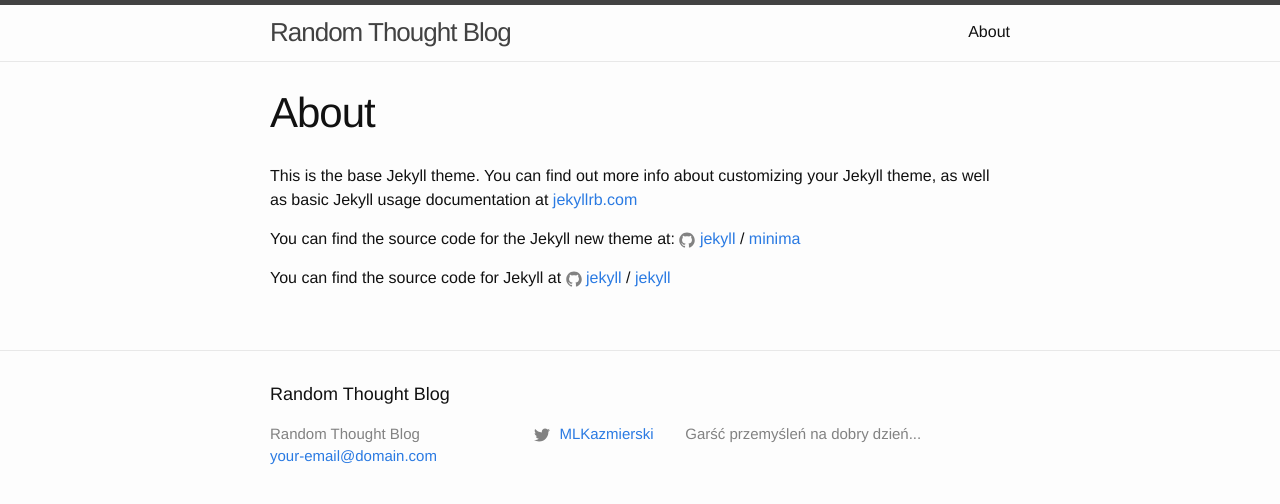
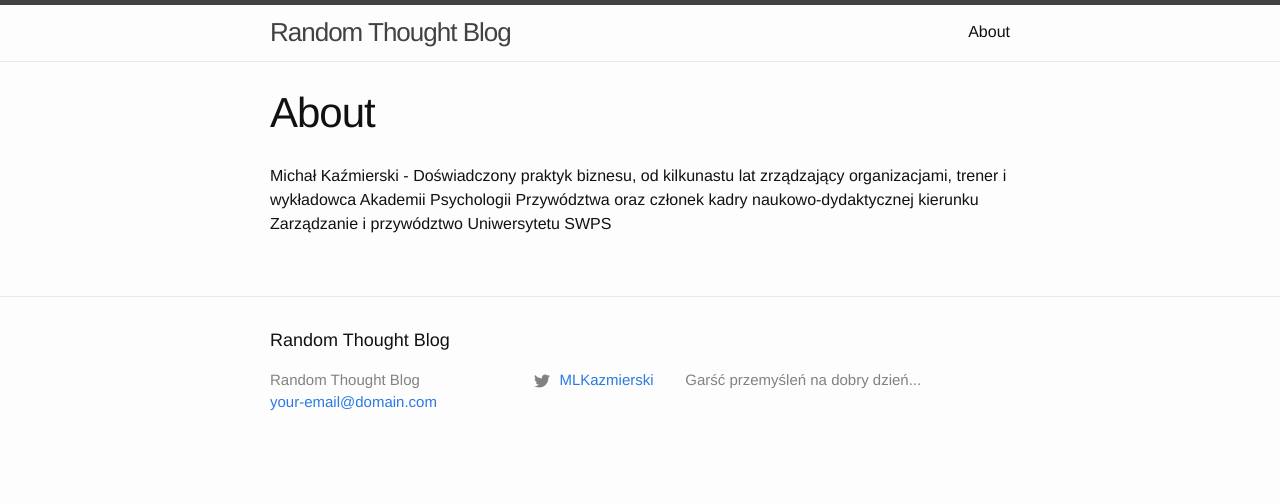
Before and after one commit to kazmiermik/kazmiermik.github.io, a Jekyll site: the page built from about.md, in a window 1280 px wide. Shown: the top 504 px of the page. Built offline with Jekyll 4.4.1, drawn with Linux system fonts in a browser that asks for light colours; nearby versions of some CDN libraries.

Commit message:
Update about.md

```diff
--- a/about.md
+++ b/about.md
@@ -2,14 +2,6 @@
 layout: page
 title: About
 permalink: /about/
+published: true
 ---
-
-This is the base Jekyll theme. You can find out more info about customizing your Jekyll theme, as well as basic Jekyll usage documentation at [jekyllrb.com](https://jekyllrb.com/)
-
-You can find the source code for the Jekyll new theme at:
-{% include icon-github.html username="jekyll" %} /
-[minima](https://github.com/jekyll/minima)
-
-You can find the source code for Jekyll at
-{% include icon-github.html username="jekyll" %} /
-[jekyll](https://github.com/jekyll/jekyll)
+Michał Kaźmierski - Doświadczony praktyk biznesu, od kilkunastu lat zrządzający organizacjami, trener i wykładowca Akademii Psychologii Przywództwa oraz członek kadry naukowo-dydaktycznej kierunku Zarządzanie i przywództwo Uniwersytetu SWPS
```
